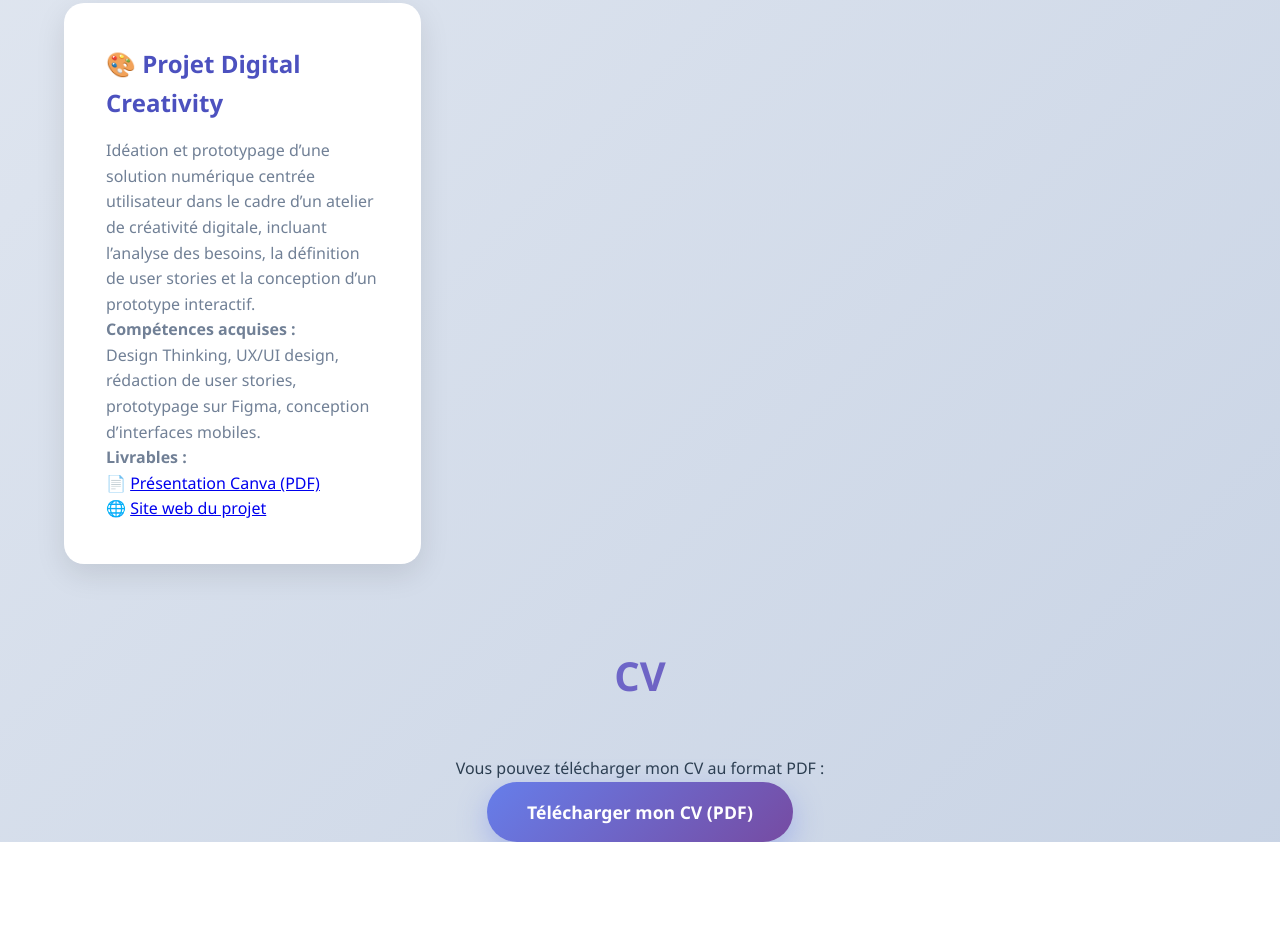
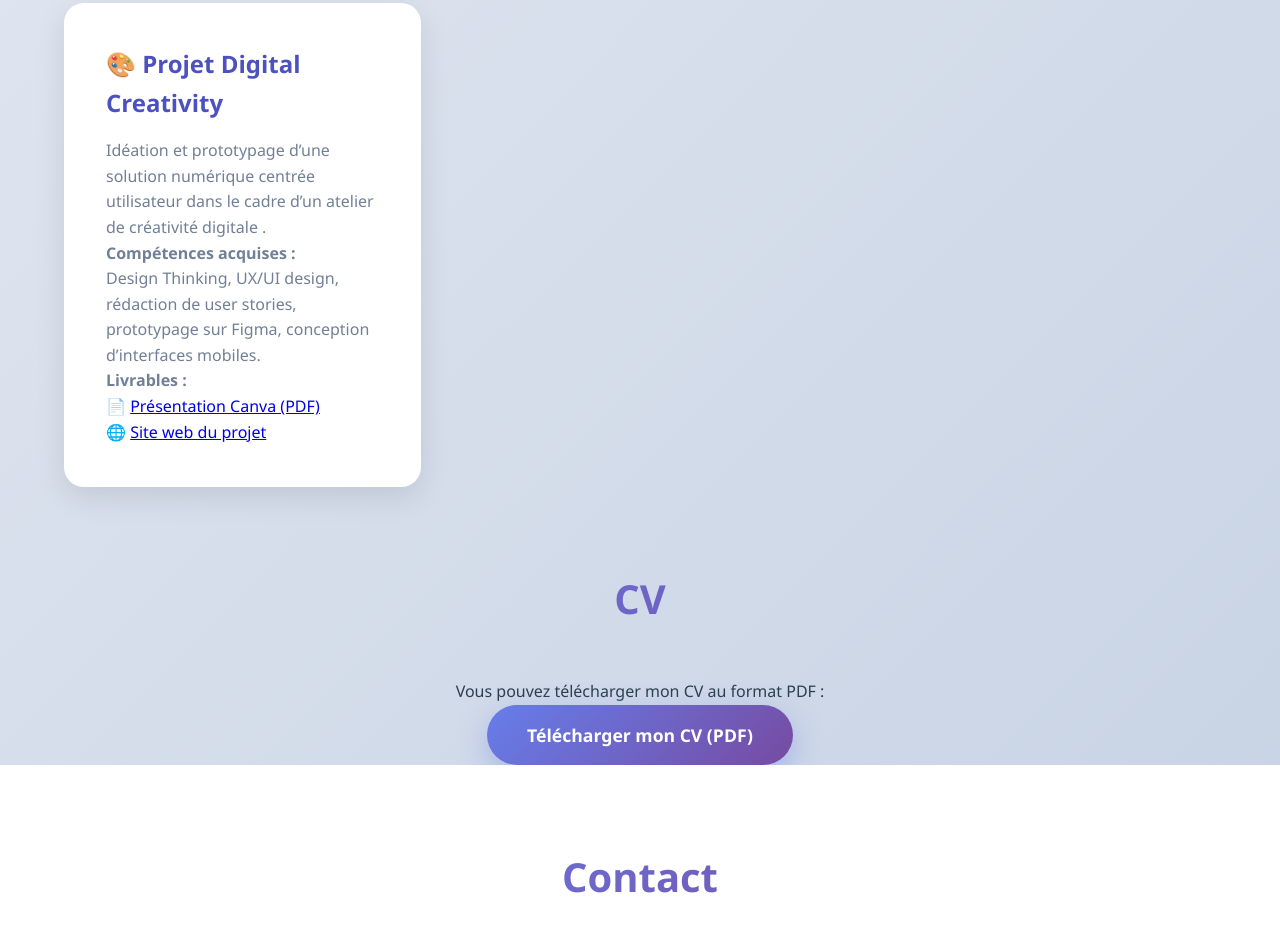
Before and after one commit to tasnim-osghir/portfolio, a plain HTML site: page index.html in a window 1280 px wide. Shown: the part 2244-3182 px from the top of the page. Drawn offline with Linux system fonts and the light colour scheme.

Commit message:
finish portfolio

```diff
--- a/index.html
+++ b/index.html
@@ -689,8 +689,7 @@
         <div class="project-card">
             <h3>🎨 Projet Digital Creativity</h3>
             <p>
-            Idéation et prototypage d’une solution numérique centrée utilisateur dans le cadre d’un atelier de créativité digitale,
-            incluant l’analyse des besoins, la définition de user stories et la conception d’un prototype interactif.
+            Idéation et prototypage d’une solution numérique centrée utilisateur dans le cadre d’un atelier de créativité digitale .
             </p>
             <p><strong>Compétences acquises :</strong><br>
                 Design Thinking, UX/UI design, rédaction de user stories, prototypage sur Figma, conception d’interfaces mobiles.
```
